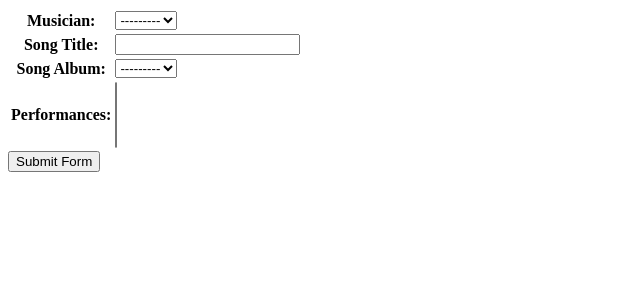
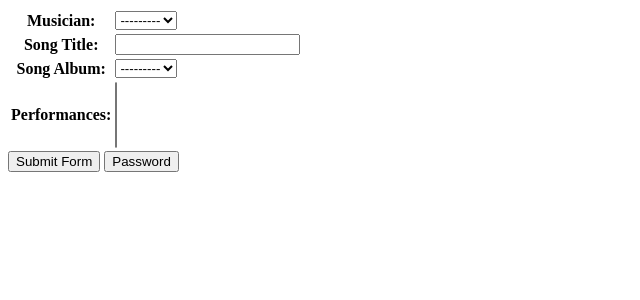
Before and after one commit to akohli96/NotownRecords, a Django app: template notown/notownapp/templates/notownapp/form_test.html in a window 1280 px wide. Shown: the top 300 px of the page, without its empty margins (0-640 px from the left). Run offline with Django 3.2, Linux system fonts and the light colour scheme; the template is opened without the code that fills it: values that come from a table or form of the project are taken from there, others are empty.

Commit message:
Messing around

```diff
--- a/notown/notownapp/templates/notownapp/form_test.html
+++ b/notown/notownapp/templates/notownapp/form_test.html
@@ -4,4 +4,5 @@
 {{MusiciansForm}}
 </table>
 <input type="submit" value="Submit Form"/>
+<input type="submit" value="Password"
 </form>
```
